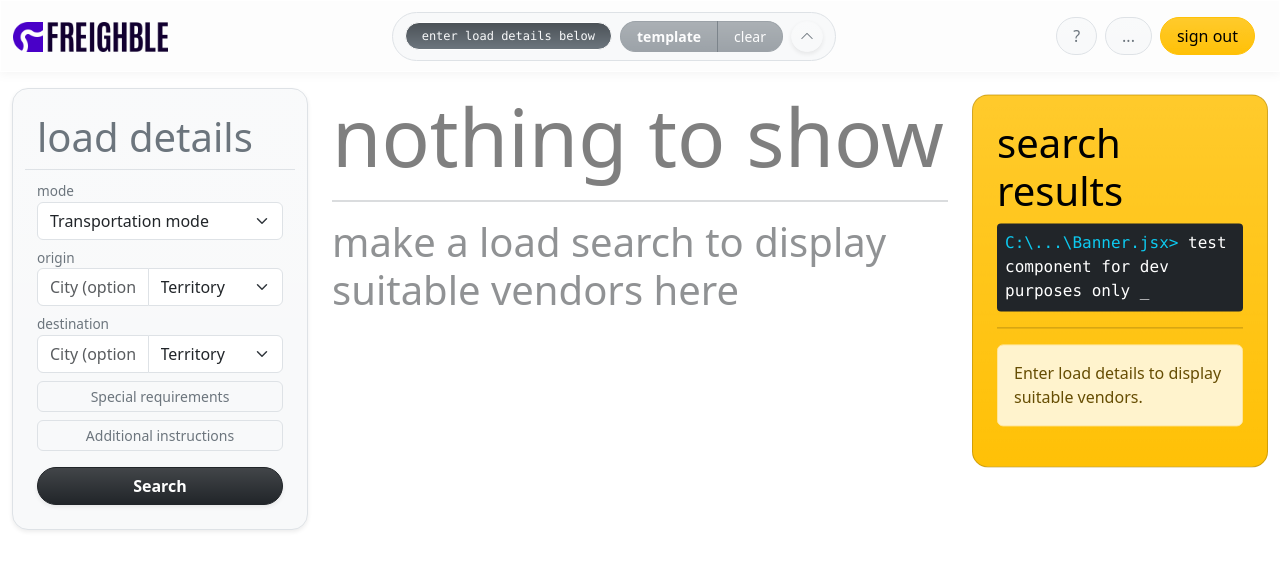
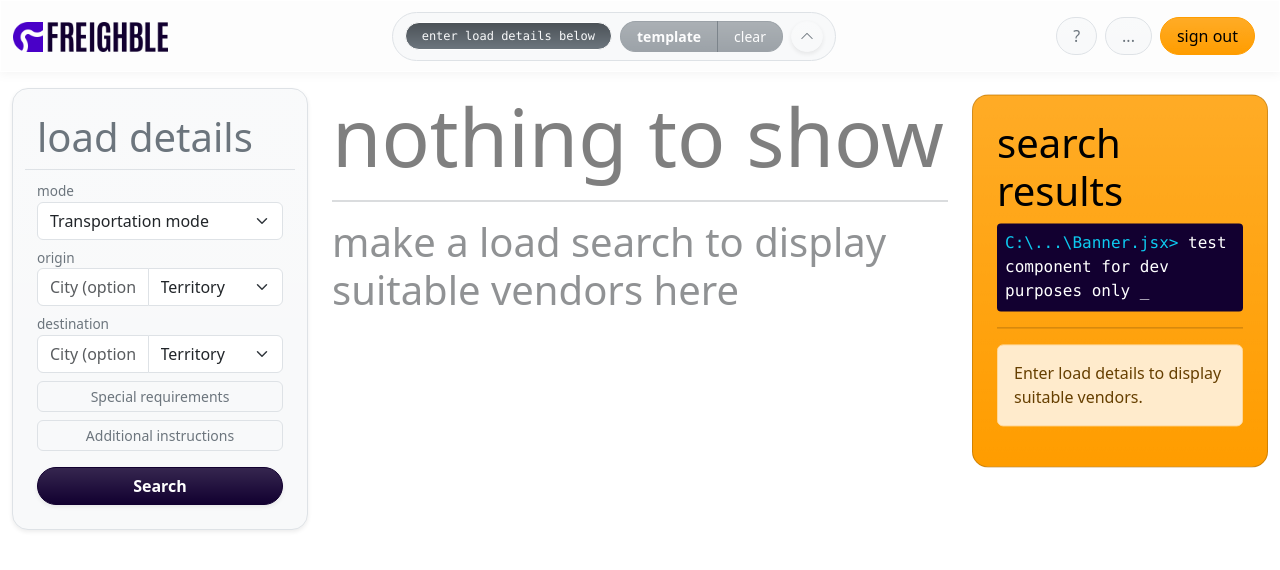
Before and after one commit to hugolopez-online/freighble, a React (Vite) app: page / in a window 1280 px wide. Shown: the top 570 px of the page. Built offline with nearby package versions, Linux system fonts and the light colour scheme.

Commit message:
chore(ui): upgrade app's feedback to user's actions

```diff
--- a/src/app/components/Banner.jsx
+++ b/src/app/components/Banner.jsx
@@ -87,12 +87,7 @@ const Banner = (props) => {
                             className="btn btn-sm btn-dark shadow-sm me-2"
                             type="button"
                             onClick={() => {
-                                document
-                                    .getElementById("navbar")
-                                    .scrollIntoView({
-                                        block: "start",
-                                        behavior: "smooth",
-                                    });
+                                window.scrollTo(0, 0);
                             }}
                         >
                             <i className="bi bi-chevron-up"></i>
--- a/src/app/components/Console.jsx
+++ b/src/app/components/Console.jsx
@@ -89,7 +89,10 @@ const Console = (props) => {
                         className={`btn btn-sm bg-gradient rounded-pill rounded-end px-3 fw-bold${
                             minData ? " btn-primary" : " btn-secondary disabled"
                         }`}
-                        onClick={() => props.templateSpecs(props.specs)}
+                        onClick={() => {
+                            props.templateSpecs(props.specs);
+                            document.getElementById("mode").focus();
+                        }}
                     >
                         template
                     </button>
--- a/src/app/components/Directory.jsx
+++ b/src/app/components/Directory.jsx
@@ -125,6 +125,7 @@ const Directory = ({ specs, routes }) => {
 
                 setVendorList(scored_vendors);
                 setIsFetching(false);
+                window.scrollTo(0, 0);
             }
         };
 
--- a/src/styles/main.scss
+++ b/src/styles/main.scss
@@ -1,5 +1,9 @@
 // custom bootstrap overrides
 $primary: #4900c8;
+$dark: #120030;
+$danger: #d00000;
+$warning: #ff9d00;
+$success: #007728;
 
 // bootstrap init
 @import "bootstrap/scss/bootstrap";
```
